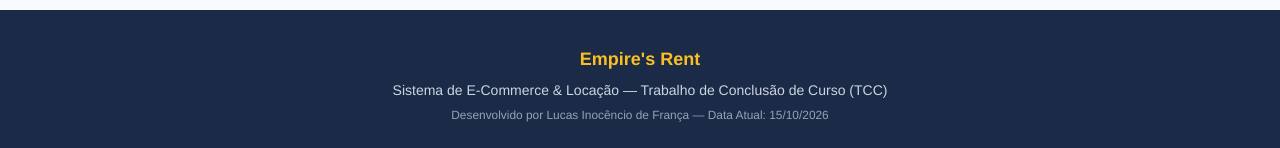
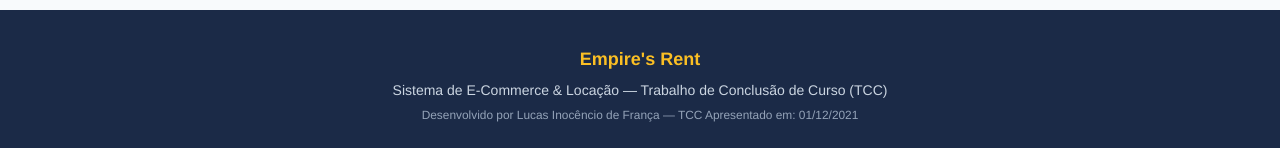
Before and after one commit to Lukinocencio/Empires-Rent, a PHP site: page / in a window 1280 px wide. Shown: the part 1516-1664 px from the top of the page. Run offline with PHP 8.4, Linux system fonts and the light colour scheme; data comes from the database, SQL or seed files in the repository; some libraries are stand-ins or nearby versions.

Commit message:
docs: registrar data formal de apresentação do TCC em 01/12/2021

```diff
--- a/adm/index.php
+++ b/adm/index.php
@@ -23,6 +23,8 @@ $categorias->GetCategorias();
 
 
 //valores para o template
+$smarty->assign('NOME', 'Lucas Inocêncio de França');
+$smarty->assign('DATA_TCC', '01/12/2021');
 $smarty->assign('GET_TEMA', Rotas::get_SiteTEMA());
 $smarty->assign('TITULO_SITE', Config::SITE_NOME);
 $smarty->assign('SITE_NOME', Config::SITE_NOME);
--- a/adm/view/adm_index.tpl
+++ b/adm/view/adm_index.tpl
@@ -188,7 +188,7 @@
             <div class="row" id="rodape">
                 <center>
                     <h4>{$TITULO_SITE}</h4>
-                    <P>Todos os Direitos Reservados - Hugo Vasconcelos - Q-Cursos - Data Atual: {$DATA}</P>
+                    <p>Desenvolvido por Lucas Inocêncio de França — TCC Apresentado em: {$DATA_TCC}</p>
                 </center>
 
             </div><!-- fim div rodape-->
--- a/index.php
+++ b/index.php
@@ -28,7 +28,8 @@ $categorias->GetCategorias();
 
 
 //valores para o template
-$smarty->assign('NOME', 'HUGO VASCONCELOS DE FREITAS');
+$smarty->assign('NOME', 'Lucas Inocêncio de França');
+$smarty->assign('DATA_TCC', '01/12/2021');
 $smarty->assign('GET_TEMA', Rotas::get_SiteTEMA());
 $smarty->assign('GET_NOME', Config::SITE_NOME);
 $smarty->assign('GET_SITE_HOME', Rotas::get_SiteHOME());
--- a/view/index.tpl
+++ b/view/index.tpl
@@ -153,7 +153,7 @@
                 <div class="container text-center">
                     <h4>{$TITULO_SITE}</h4>
                     <p>Sistema de E-Commerce &amp; Locação — Trabalho de Conclusão de Curso (TCC)</p>
-                    <p class="text-muted"><small>Desenvolvido por Lucas Inocêncio de França — Data Atual: {$DATA}</small></p>
+                    <p class="text-muted"><small>Desenvolvido por Lucas Inocêncio de França — TCC Apresentado em: {$DATA_TCC}</small></p>
                 </div>
             </div><!-- fim div rodape-->
 
```
Also changed, not shown: README.md.
